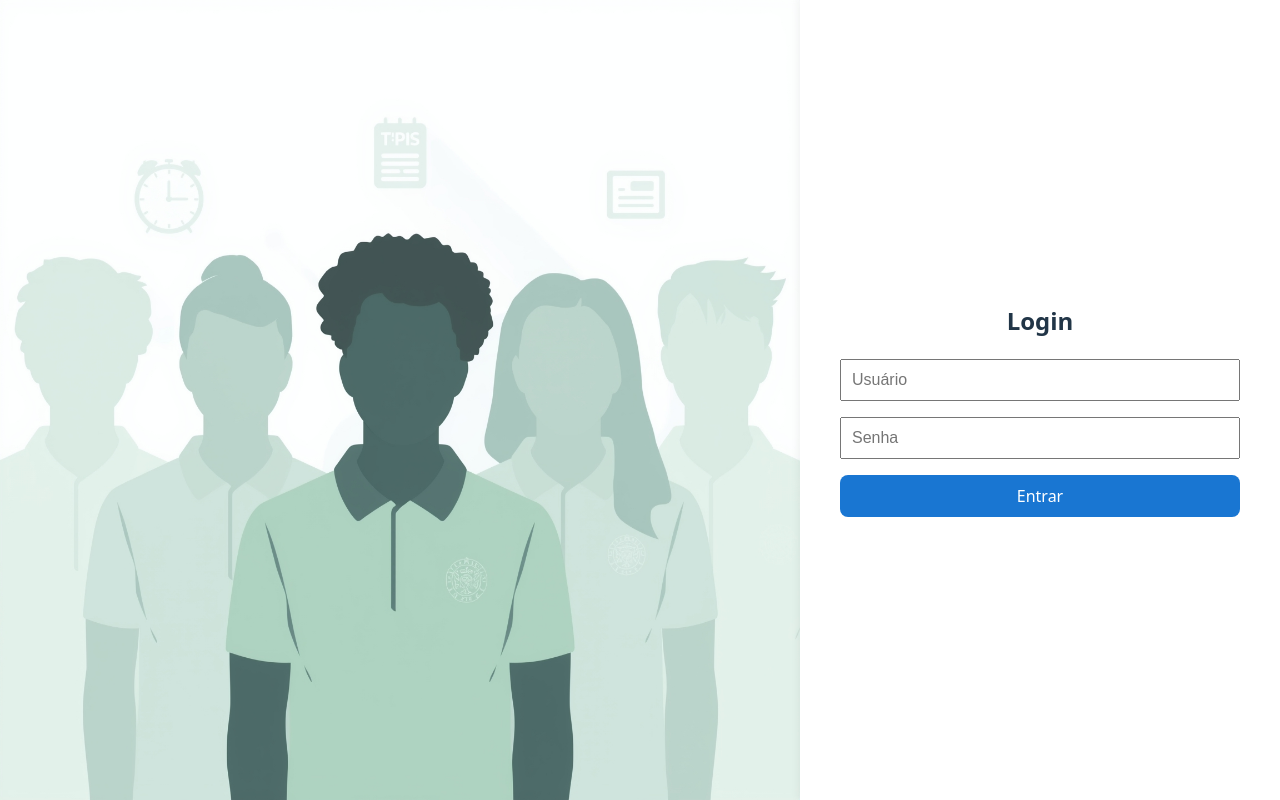
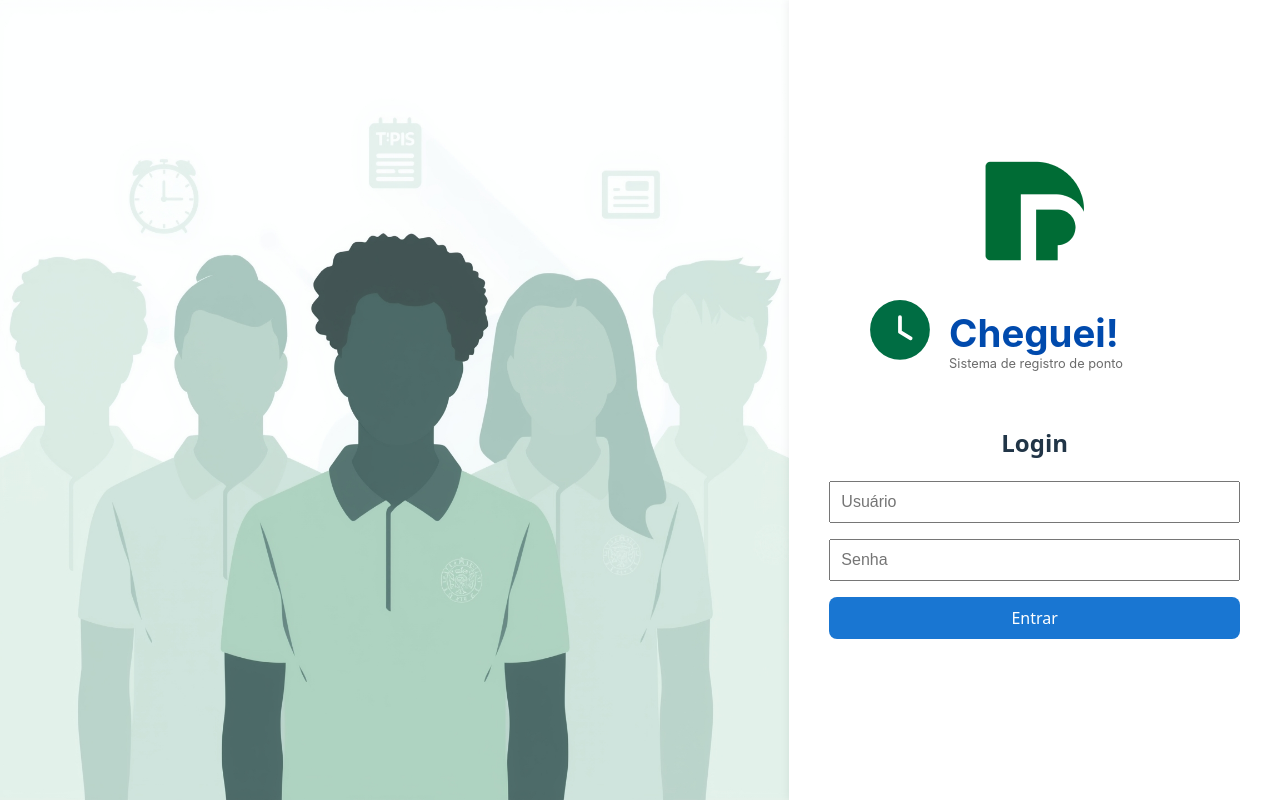
Before and after one commit to VictoriaCardos/rascunhoPonto, a React (Vite) app: page / in a window 1280 px wide. Built offline with nearby package versions, Linux system fonts and the light colour scheme.

Commit message:
feat: add logo

```diff
--- a/src/pages/Login/Login.jsx
+++ b/src/pages/Login/Login.jsx
@@ -1,5 +1,5 @@
-import React from 'react';
-import './Login.css';
+import React from "react";
+import "./Login.css";
 
 const Login = () => {
   return (
@@ -8,6 +8,8 @@
         <img src="/image/imgTelaLogin.jpg" alt="Login" />
       </div>
       <div className="form-section">
+        <img className="logoDpe" src="/image/LogoDPEBA21.png" alt="Logo DPE" />
+        <img className="logo" src="/image/t2.svg" alt="Logo Cheguei" />
         <h2>Login</h2>
         <form>
           <input type="text" placeholder="Usuário" />
@@ -17,5 +19,5 @@
       </div>
     </div>
   );
-}
+};
 export default Login;
```
